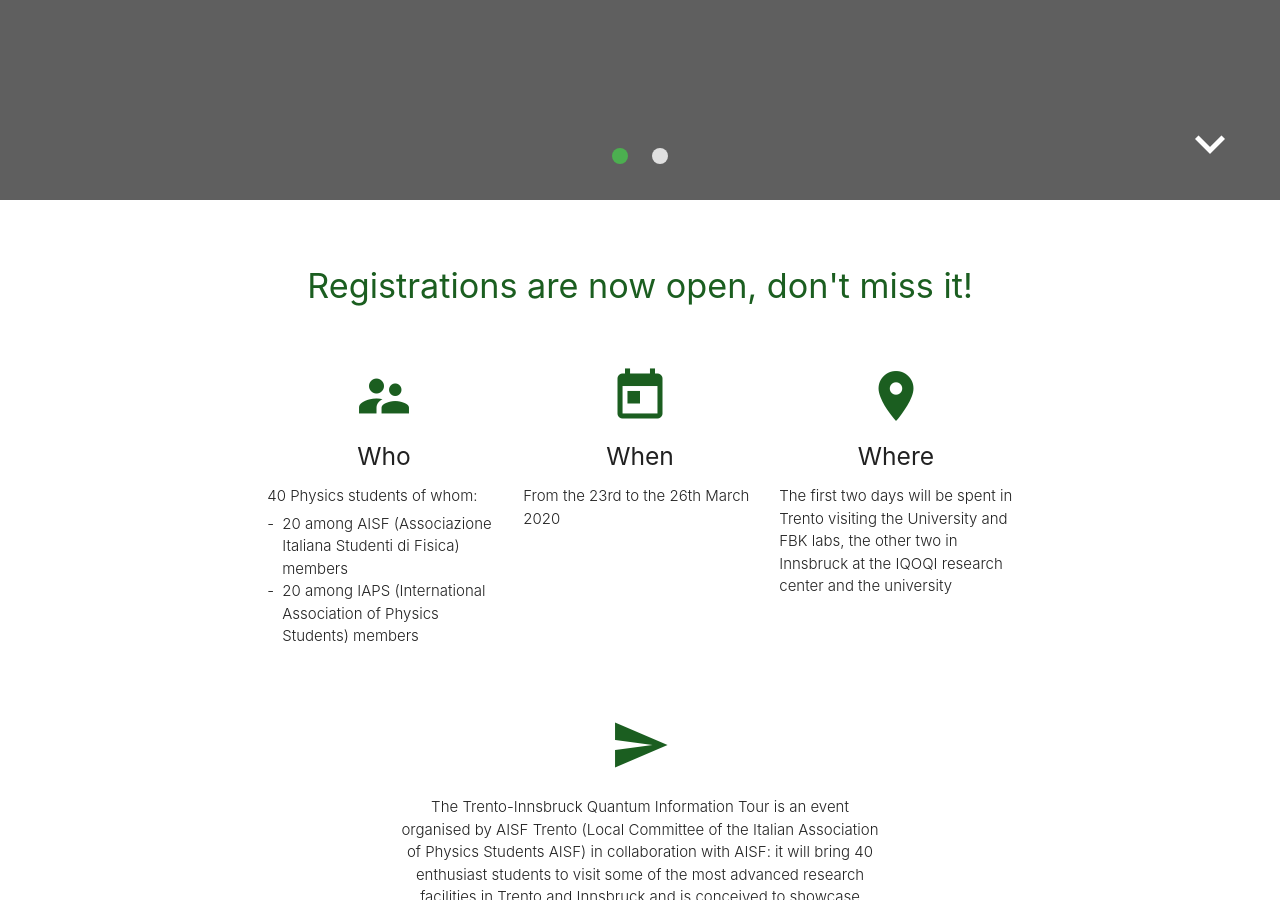
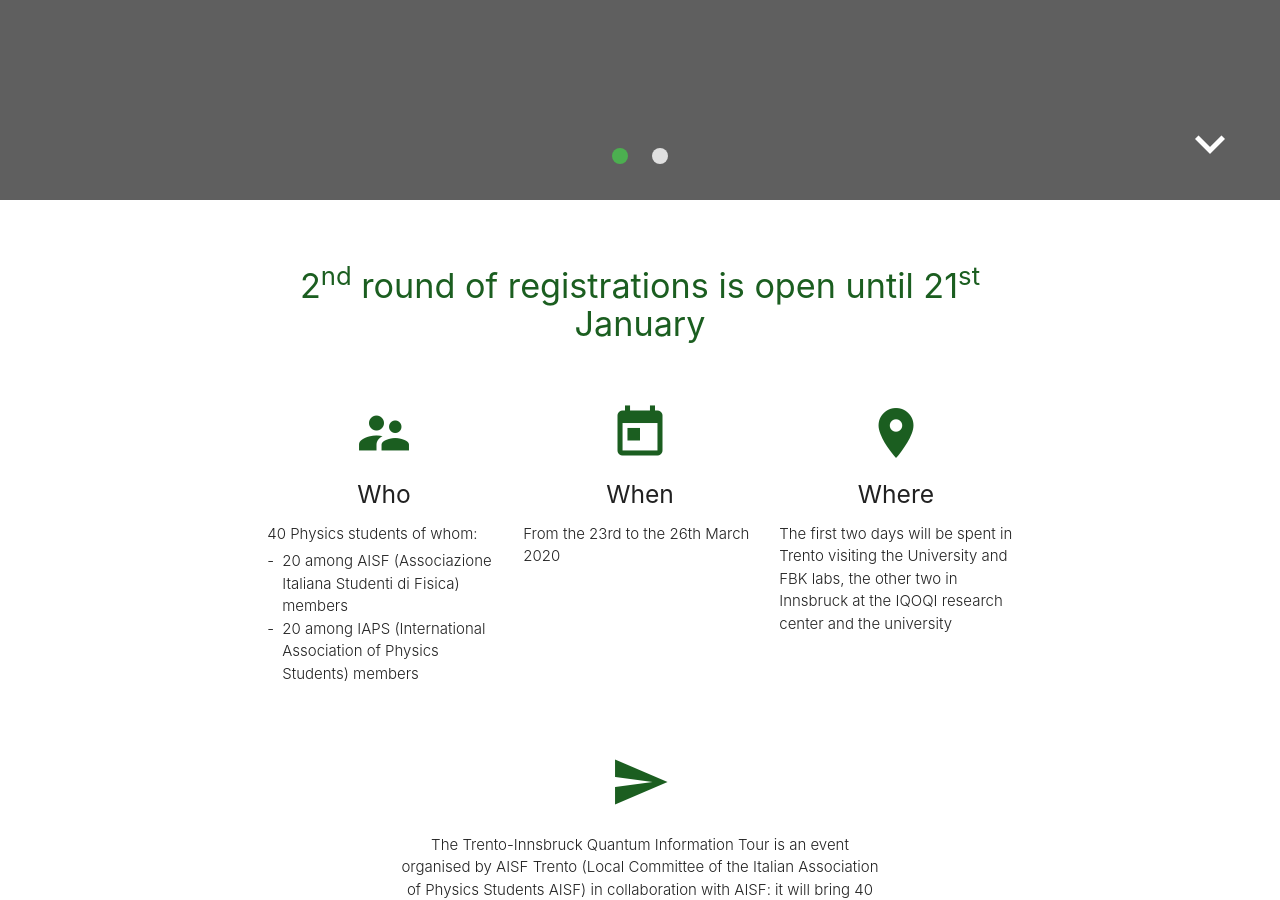
Before and after one commit to ai-sf/tiqit20, a Jekyll site: the page built from index.html, in a window 1280 px wide and 900 px high, scrolled down 700 px. Built offline with Jekyll 4.4.1, drawn with Linux system fonts in a browser that asks for light colours; nearby versions of some CDN libraries.

Commit message:
Update index.html

```diff
--- a/index.html
+++ b/index.html
@@ -22,7 +22,7 @@ script: home.js
 <div class="no-pad-top" id="index-page">
   <div class="container">
 <div class="row">
-      <h3 id="regtext" class="center custom1-text">Registrations are now open, don't miss it!</h3>
+    <h3 id="regtext" class="center custom1-text">2<sup>nd</sup> round of registrations is open until 21<sup>st</sup> January</h3>
 </div>
     <!--   Icon Section   -->
     <div class="section">
```
